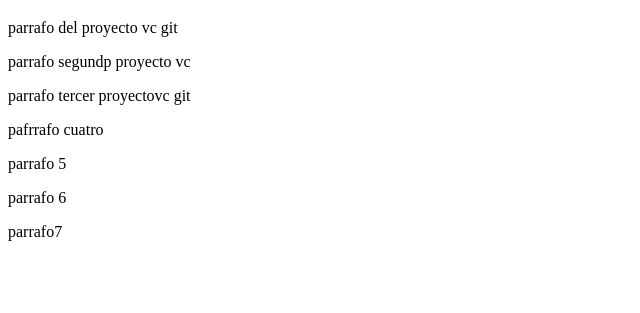
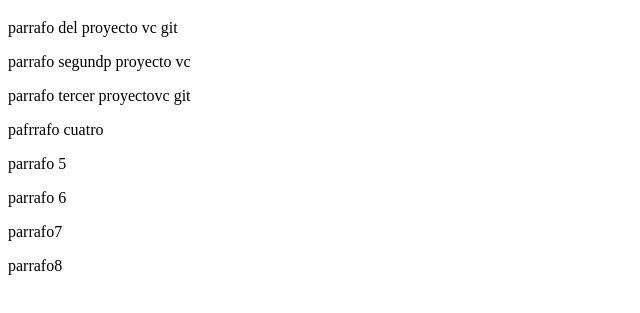
Before and after one commit to clvm-chile/proyectovcgit, a plain HTML site: page index.html in a window 1280 px wide. Shown: the part 61-374 px from the top of the page, without its empty margins (0-640 px from the left). Drawn offline with Linux system fonts and the light colour scheme.

Commit message:
commit 8

```diff
--- a/index.html
+++ b/index.html
@@ -16,6 +16,7 @@
   <p>parrafo 5</p>
   <p>parrafo 6</p>
   <p>parrafo7</p>
+  <p>parrafo8</p>
 </body>
 
 </html>
```
